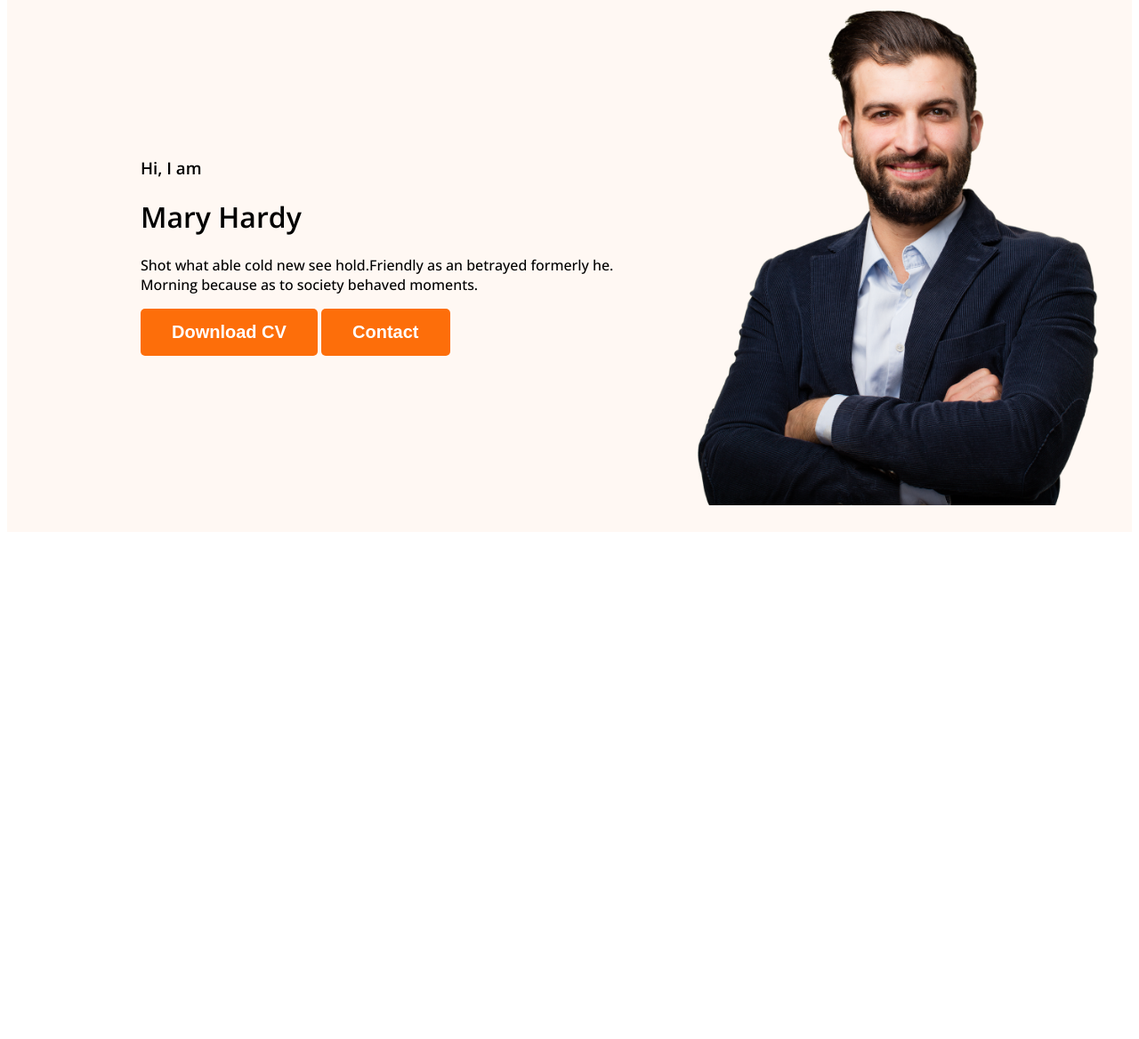
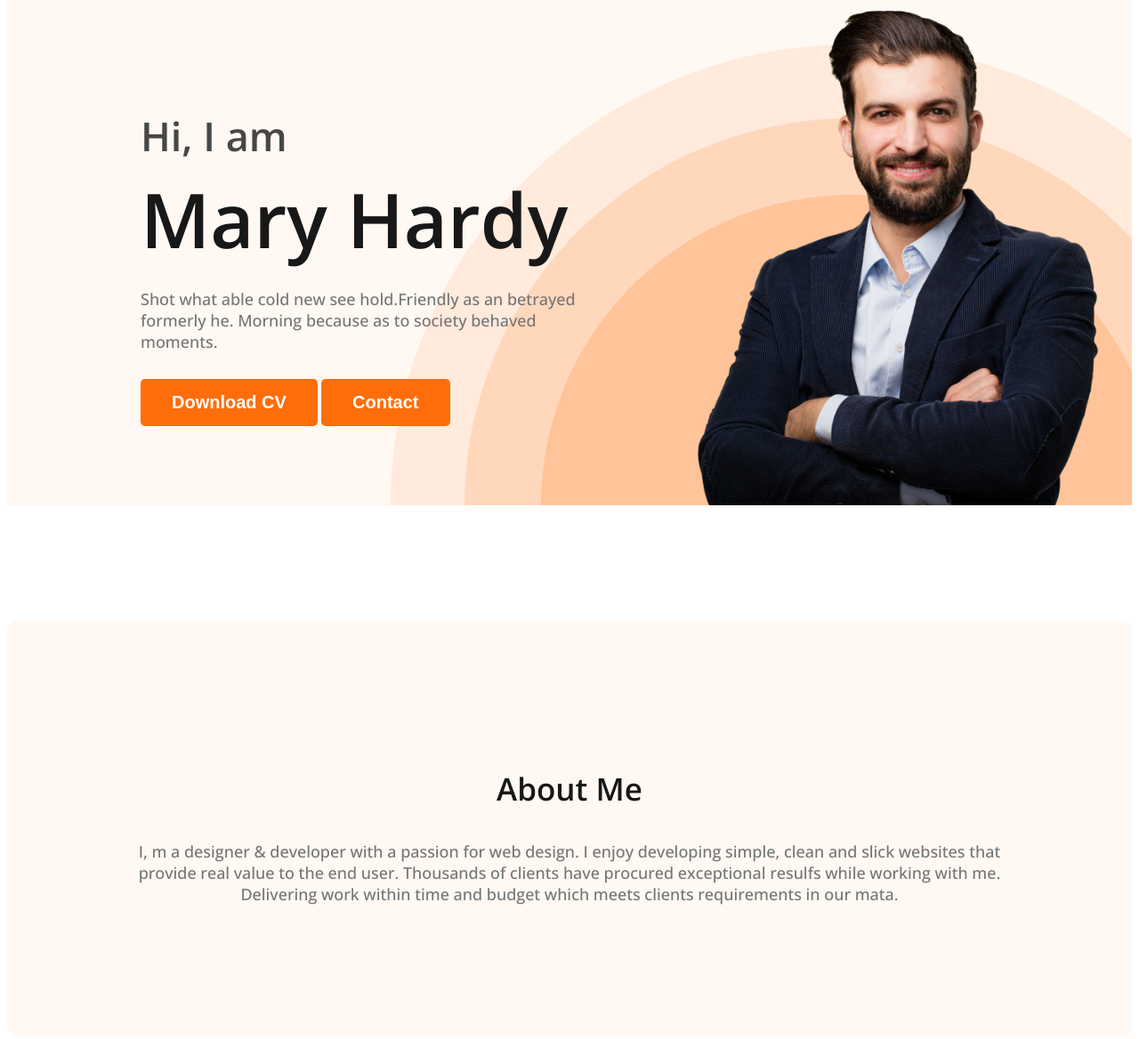
Before and after one commit to adnanalamin/developer-portfolio, a plain HTML site: page index.html in a window 1280 px wide. Shown: the part 200-1368 px from the top of the page at 89% size. Before the commit the page ends 806 px from the top, so only its background shows below. Drawn offline with nearby package versions, Linux system fonts and the light colour scheme; a web font is replaced by a local one.

Commit message:
about section create

```diff
--- a/index.html
+++ b/index.html
@@ -23,17 +23,24 @@
         </ul>
       </nav>
       <div class="banner">
-        <div>
+        <div class="banner-content">
           <h3 class="banner-greeting">Hi, I  am</h3>
           <h1 class="banner-title">Mary Hardy</h1>
-          <p>Shot what able cold new see hold.Friendly as an betrayed formerly he. Morning because as to society behaved moments.</p>
+          <p class="banner-description">Shot what able cold new see hold.Friendly as an betrayed formerly he. Morning because as to society behaved moments.</p>
           <button class="btn-primary">Download CV</button>
           <button class="btn-primary">Contact</button>
         </div>
         <img class="profile-pic" src="./images/hardy.png" alt="Hardy Picture">
       </div>
     </header>
-    <main></main>
+    <main>
+      <section class="about">
+        <h3 class="section-title">About Me</h3>
+        <p class="section-description">
+          I, m a designer & developer with a passion for web design. I enjoy developing simple, clean and slick websites that provide real value to the end user. Thousands of clients have procured exceptional resulfs while working with me. Delivering work within time and budget which meets clients requirements in our mata.
+        </p>
+      </section>
+    </main>
     <footer></footer>
   </body>
 </html>
--- a/styles/portfolio.css
+++ b/styles/portfolio.css
@@ -16,6 +16,17 @@ body {
   font-size: 20px;
   border: 0;
   padding: 15px 35px;
+}
+.section-title {
+  color: #181818;
+  text-align: center;
+  font-size: 35px;
+  font-weight: 700;
+}
+.section-description {
+  color: #757575;
+  text-align: center;
+  font-size: 18px;
 }
 
 /* Nav related Style */
@@ -48,16 +59,49 @@ nav a {
 }
 
 /* Header Related styles */
-.header{
-    background: #FFF8F3;
+.header {
+  background: #fff8f3;
+  background-image: url(../images/header_bg.png);
+  background-repeat: no-repeat;
+  background-position: bottom right;
 }
 
 .banner {
-    padding: 30px 30px 30px 150px;
-    display: flex;
-    align-items: center;
+  padding: 30px 30px 0px 150px;
+  display: flex;
+  align-items: center;
+  justify-content: space-between;
+}
+.banner-content {
+  max-width: 500px;
+}
+.banner .profile-pic {
+  width: 500px;
+}
+.banner-greeting {
+  font-size: 45px;
+  color: #474747;
+  margin-bottom: 0;
+}
+.banner-title {
+  font-size: 85px;
+  color: #181818;
+  margin-top: 5px;
+  margin-bottom: 20px;
 }
 
-.banner .profile-pic {
-    width: 500px;
+.banner-description {
+  font-size: 18px;
+  color: #757575;
+  margin-top: 0;
+  margin-bottom: 30px;
 }
+
+/* main section style */
+/* About section style */
+.about {
+  padding: 130px;
+  border-radius: 10px;
+  background: #fff8f3;
+  margin: 130px 0px;
+}
```
